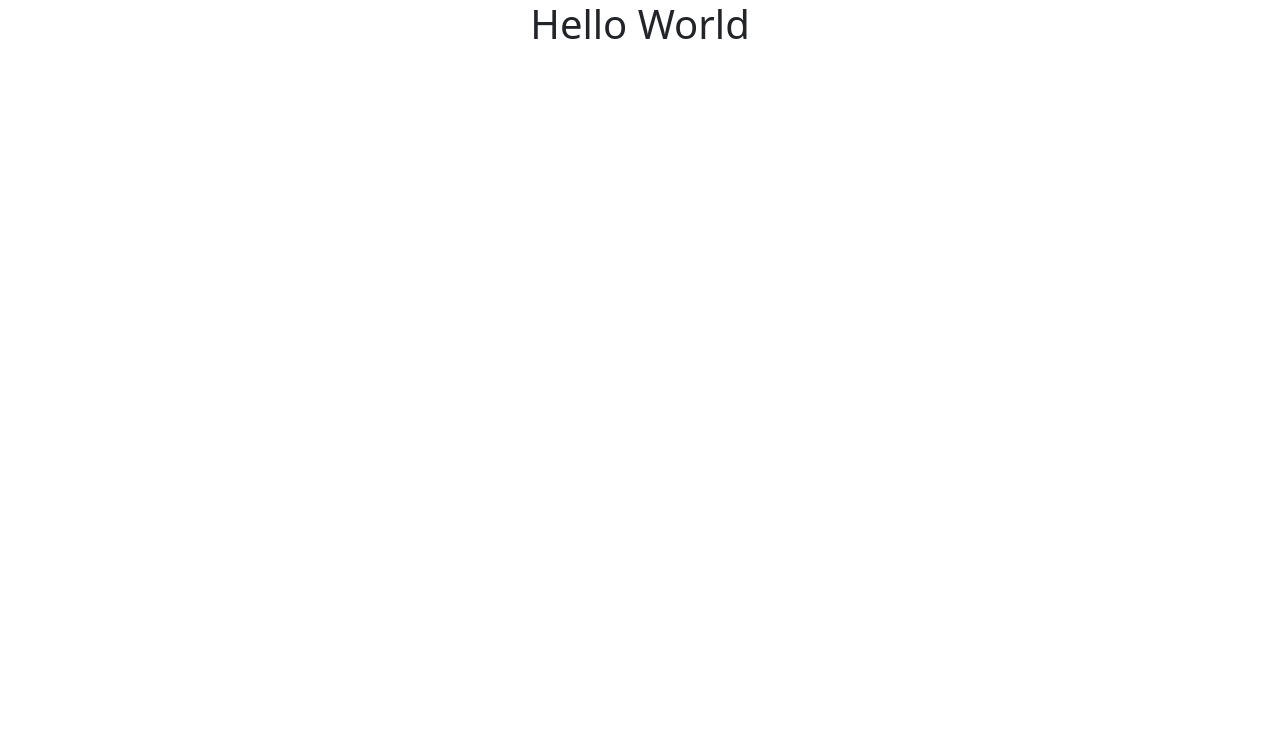
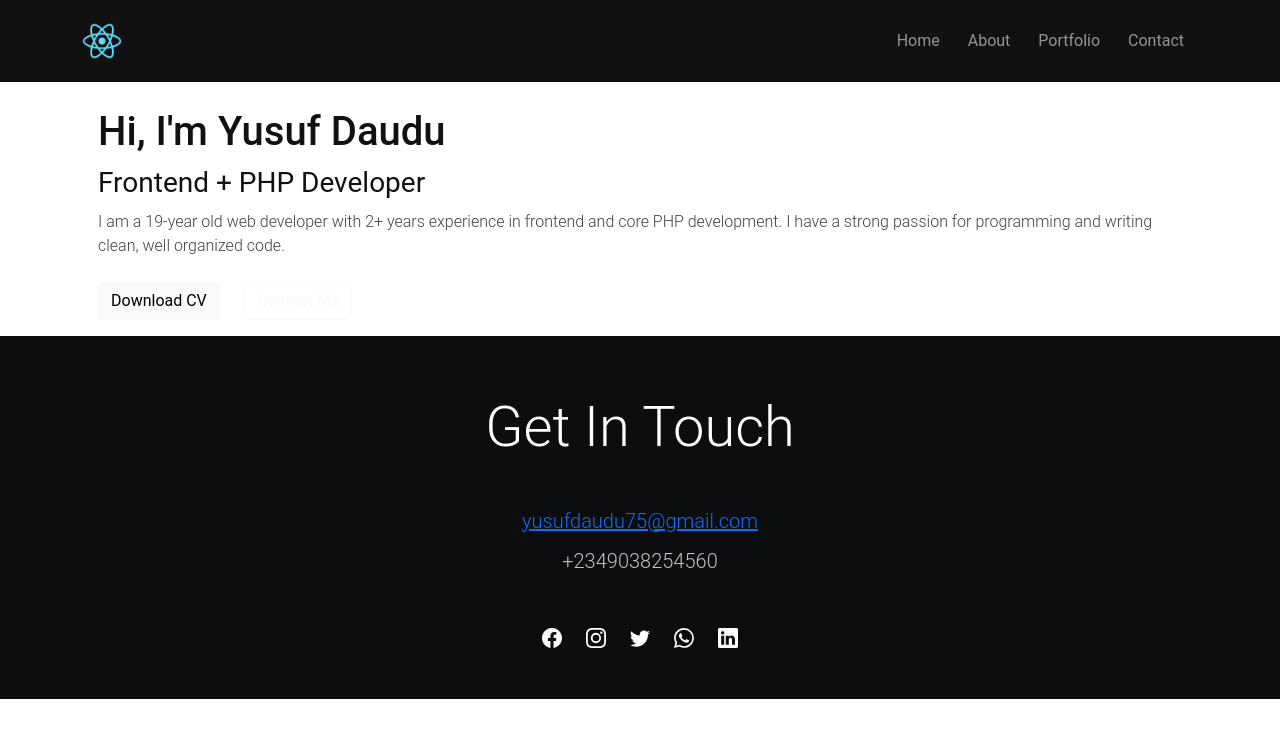
Before and after one commit to dyCodes/portfolio, a React (Create React App) app: page / in a window 1280 px wide. Shown: the top 738 px of the page. Built offline with nearby package versions, Linux system fonts and the light colour scheme.

Commit message:
Create page layout

```diff
--- a/src/App.css
+++ b/src/App.css
@@ -1,38 +1,97 @@
-.App {
-  text-align: center;
+* {
+  padding: 0;
+  margin: 0;
+  list-style-type: none;
+  text-decoration: none;
+  box-sizing: border-box;
+  outline: none !important;
+}
+::selection {
+  color: #fff;
+  /* background: $primaryColor; */
 }
 
-.App-logo {
-  height: 40vmin;
-  pointer-events: none;
+body {
+  color: #111;
+  scroll-behavior: smooth;
+  overflow-x: hidden;
+  background: #fff;
+  font-family: "Poppins", Roboto, sans-serif;
 }
 
-@media (prefers-reduced-motion: no-preference) {
-  .App-logo {
-    animation: App-logo-spin infinite 20s linear;
-  }
+h1,
+h2,
+h3,
+h4,
+h5 {
+  margin: 10px 0;
 }
 
-.App-header {
-  background-color: #282c34;
-  min-height: 100vh;
+p {
+  color: rgba(17, 17, 17, 0.8);
+}
+
+img {
+  width: 100%;
+}
+img.icon {
+  max-width: 200px;
+}
+
+/* REUSABLE CLASS */
+._flex {
   display: flex;
-  flex-direction: column;
+  align-items: center;
+}
+._flex_center {
+  display: flex;
   align-items: center;
   justify-content: center;
-  font-size: calc(10px + 2vmin);
-  color: white;
+}
+.grid {
+  display: grid;
+  align-items: center;
+}
+._hide {
+  display: none;
+}
+.nonScroll {
+  overflow: hidden;
 }
 
-.App-link {
-  color: #61dafb;
+.social_media {
+  width: 100%;
+  justify-content: space-around;
+}
+.social_media a {
+  color: #fff;
+  margin: 12px;
+  font-size: 20px;
+  transition: color 0.6s;
 }
 
-@keyframes App-logo-spin {
-  from {
-    transform: rotate(0deg);
-  }
-  to {
-    transform: rotate(360deg);
-  }
+header {
+  padding: 12px;
+  background: #111;
 }
+.navbar .navbar-brand img {
+  width: 40px;
+}
+.navbar-dark .navbar-toggler {
+  border: none !important;
+  box-shadow: none !important;
+}
+.navbar-toggler:focus {
+  color: #fff;
+}
+a.nav-link {
+  margin: 0 6px;
+}
+footer {
+  color: #fff;
+  padding: 48px 12px;
+  background: rgb(12, 13, 15);
+}
+.contact_info p {
+  color: rgba(255, 255, 255, 0.75);
+}
--- a/src/App.js
+++ b/src/App.js
@@ -4,9 +4,9 @@ import HomePage from './pages/HomePage';
 
 function App() {
   return (
-    <div className="App">
+    <>
       <HomePage />
-    </div>
+    </>
   );
 }
 
--- a/src/components/HeroSection.jsx
+++ b/src/components/HeroSection.jsx
@@ -0,0 +1,28 @@
+import React from 'react'
+
+const HeroSection = () => {
+    return (
+        <div id="hero" className="hero">
+            <div className="container">
+                <div className="p-3">
+                    <h1 className="_heading mb-2">
+                        Hi, I'm Yusuf Daudu
+                        <h3 className="_sub_heading fw-normal">Frontend + PHP Developer</h3>
+                    </h1>
+
+                    <p className="desc_text mb-4 fw-light">
+                        I am a 19-year old web developer with 2+ years experience in frontend
+                        and core PHP development. I have a strong passion for programming and writing clean, well organized
+                        code.
+                    </p>
+                    <div className="_flex cta">
+                        <a href="assets/Resume-Yusuf-Daudu.pdf" download className="btn btn-light me-4">Download CV</a>
+                        <a href="#contact" className="btn btn-outline-light d-none d-md-block">Contact Me</a>
+                    </div>
+                </div>
+            </div>
+        </div>
+    )
+}
+
+export default HeroSection
--- a/src/layouts/Footer.jsx
+++ b/src/layouts/Footer.jsx
@@ -0,0 +1,42 @@
+import { Container } from 'react-bootstrap'
+import { BsFacebook, BsInstagram, BsTwitter, BsWhatsapp, BsLinkedin } from "react-icons/bs";
+
+const Footer = () => {
+    return (
+        <footer>
+            <Container>
+                <div id="contact" className="text-center">
+                    <a href="#hero" className="backToTop">
+                        <i className="bi bi-arrow-up"></i>
+                    </a>
+                    <h3 className="display-4 mb-5">Get In Touch</h3>
+                    <div className="contact_info mb-5">
+                        <p className="h5 fw-light mb-3">
+                            <a href="mailto:yusufdaudu75@gmail.com">yusufdaudu75@gmail.com</a>
+                        </p>
+                        <p className="h5 fw-light">+2349038254560</p>
+                    </div>
+                    <div className="social_media p-0">
+                        <a href="https://facebook.com/yusufdaudu51" target="_blank" rel="noreferrer">
+                            <BsFacebook />
+                        </a>
+                        <a href="https://instagram.com/dyCodes" target="_blank" rel="noreferrer">
+                            <BsInstagram />
+                        </a>
+                        <a href="https://twitter.com/dyCodes" target="_blank" rel="noreferrer">
+                            <BsTwitter />
+                        </a>
+                        <a href="https://wa.me/2349038254560" target="_blank" rel="noreferrer">
+                            <BsWhatsapp />
+                        </a>
+                        <a href="https://linkedin.com/in/yusuf-daudu-tech" target="_blank" rel="noreferrer">
+                            <BsLinkedin />
+                        </a>
+                    </div>
+                </div>
+            </Container>
+        </footer>
+    )
+}
+
+export default Footer
--- a/src/layouts/Header.jsx
+++ b/src/layouts/Header.jsx
@@ -0,0 +1,28 @@
+import { Container, Nav, Navbar } from 'react-bootstrap'
+
+const Header = () => {
+    return (
+        <header id="header" className="py-2">
+            <Navbar variant="dark" expand="md">
+                <Container>
+                    <Navbar.Brand href="#home">
+                        <img src="logo.png" alt="Logo" />
+                    </Navbar.Brand>
+
+                    <Navbar.Toggle aria-controls="navbar" />
+
+                    <Navbar.Collapse id="navbar">
+                        <Nav className="ms-auto">
+                            <Nav.Link href="#home">Home</Nav.Link>
+                            <Nav.Link href="about">About</Nav.Link>
+                            <Nav.Link href="#portfolio">Portfolio</Nav.Link>
+                            <Nav.Link href="#contact">Contact</Nav.Link>
+                        </Nav>
+                    </Navbar.Collapse>
+                </Container>
+            </Navbar>
+        </header>
+    )
+}
+
+export default Header
--- a/src/pages/HomePage.jsx
+++ b/src/pages/HomePage.jsx
@@ -1,7 +1,15 @@
+import Header from '../layouts/Header'
+import Footer from '../layouts/Footer'
+import HeroSection from '../components/HeroSection'
+
 const HomePage = () => {
     return (
         <div className="home">
-            <h1>Hello World</h1>
+            <Header />
+            <main>
+                <HeroSection />
+            </main>
+            <Footer />
         </div>
     )
 }
```
